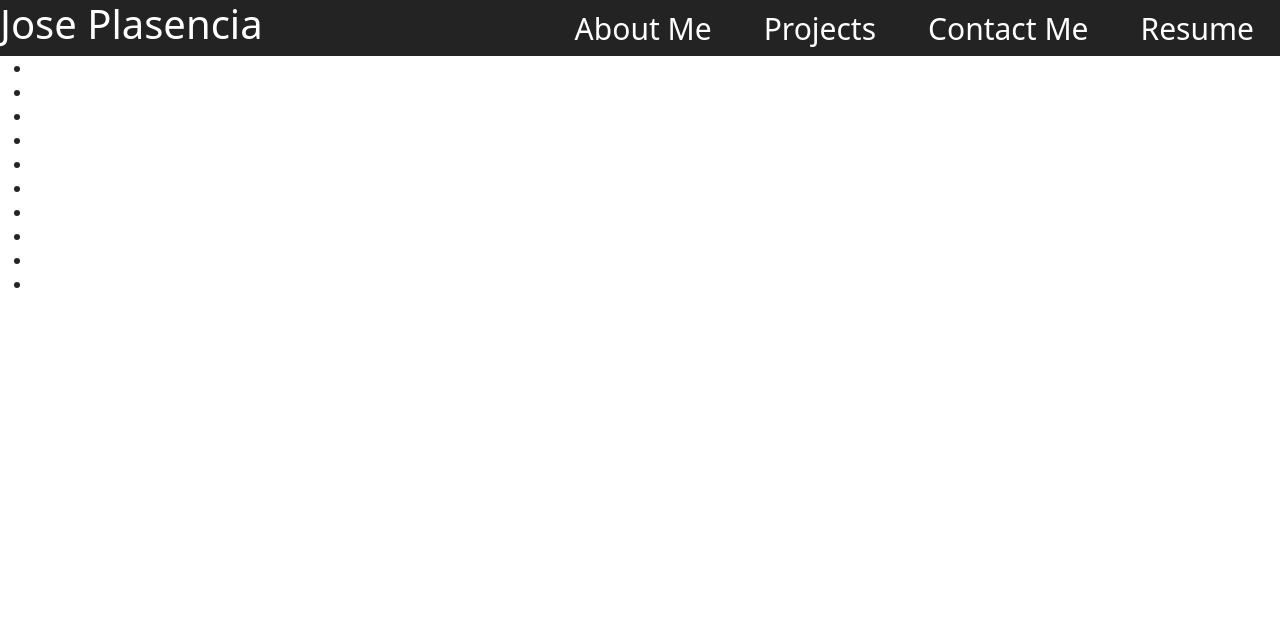
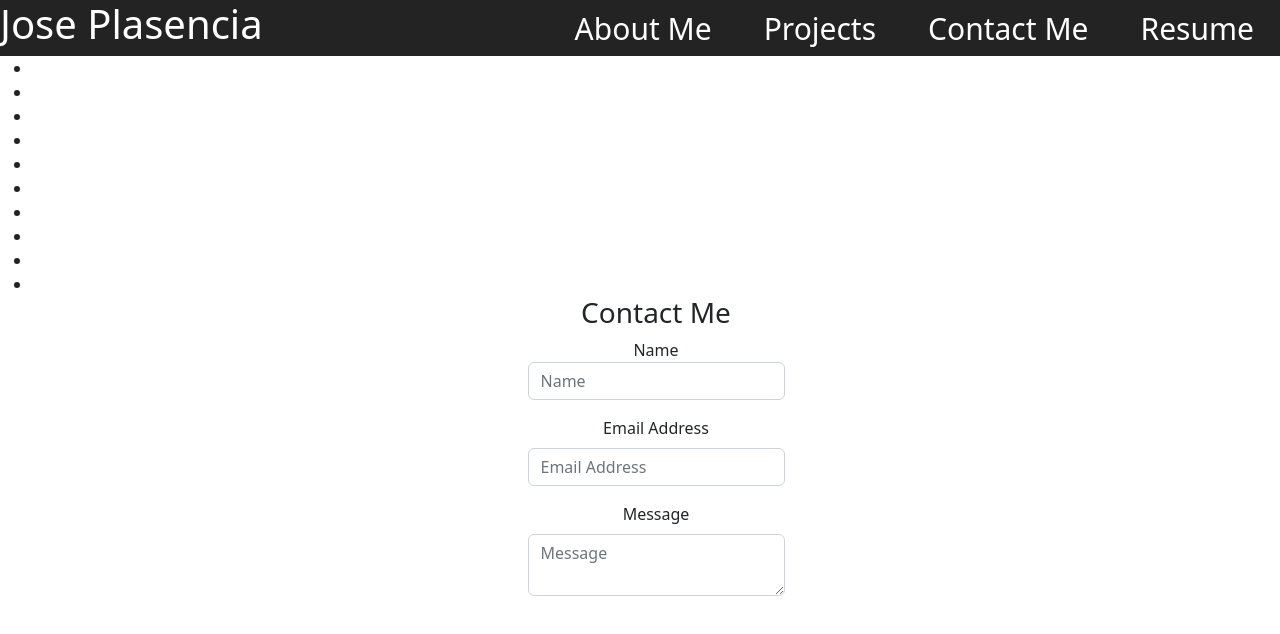
Before and after one commit to Josejpd3/20-Module-Challenge, a React (Create React App) app in the folder react-portfolio/: page / in a window 1280 px wide. Both pictures are taken after a click on the button "Contact Me". Shown: the top 634 px of the page. Built offline with nearby package versions, Linux system fonts and the light colour scheme.

Commit message:
bootstrapped form in src/components/Contact/index.jsx

```diff
--- a/react-portfolio/src/components/Contact/index.jsx
+++ b/react-portfolio/src/components/Contact/index.jsx
@@ -16,6 +16,23 @@ const Contact = () => {
                 <li></li>
                 <li></li>
                 <li></li>
+                <div style={{display: "flex", flexDirection: "column", alignItems: "center"}}>
+                    <form id="contactForm">
+                        <h3>Contact Me</h3>
+                        <div class="mb-3">
+                            <label htmlFor="name">Name</label>
+                            <input class="form-control" id="name" type="text" placeholder="Name" required/>
+                        </div>
+                        <div class="mb-3">
+                            <label class="form-label" htmlFor="emailAddress">Email Address</label>
+                            <input class="form-control" id="emailAddress" type="email" placeholder="Email Address" required/>
+                        </div>
+                        <div class="mb-3">
+                            <label class="form-label" htmlFor="message">Message</label>
+                            <textarea class="form-control" id="message" type="text" placeholder="Message" required></textarea>
+                        </div>
+                    </form>
+                </div>
             </ul>
         </div>
     );
```
